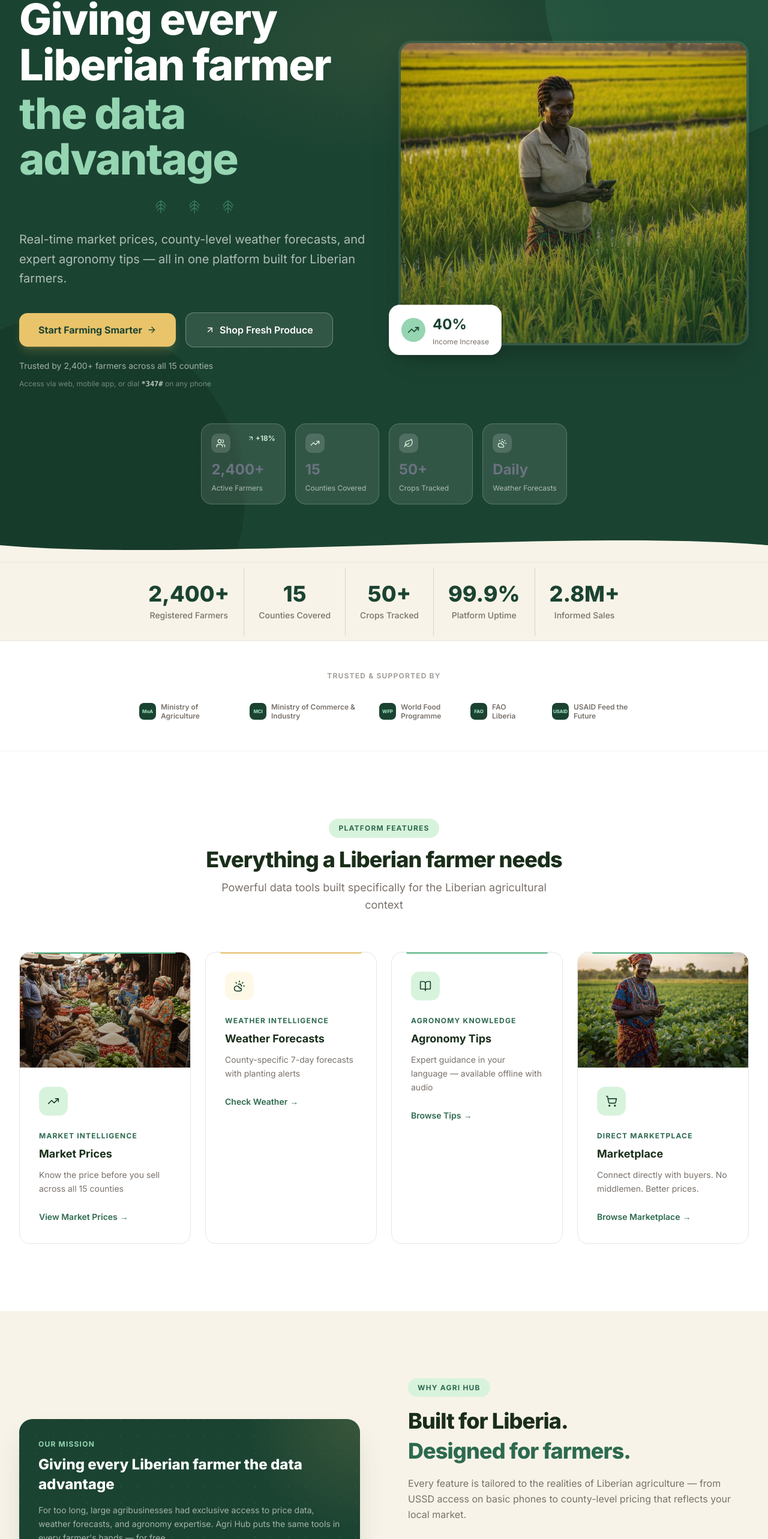
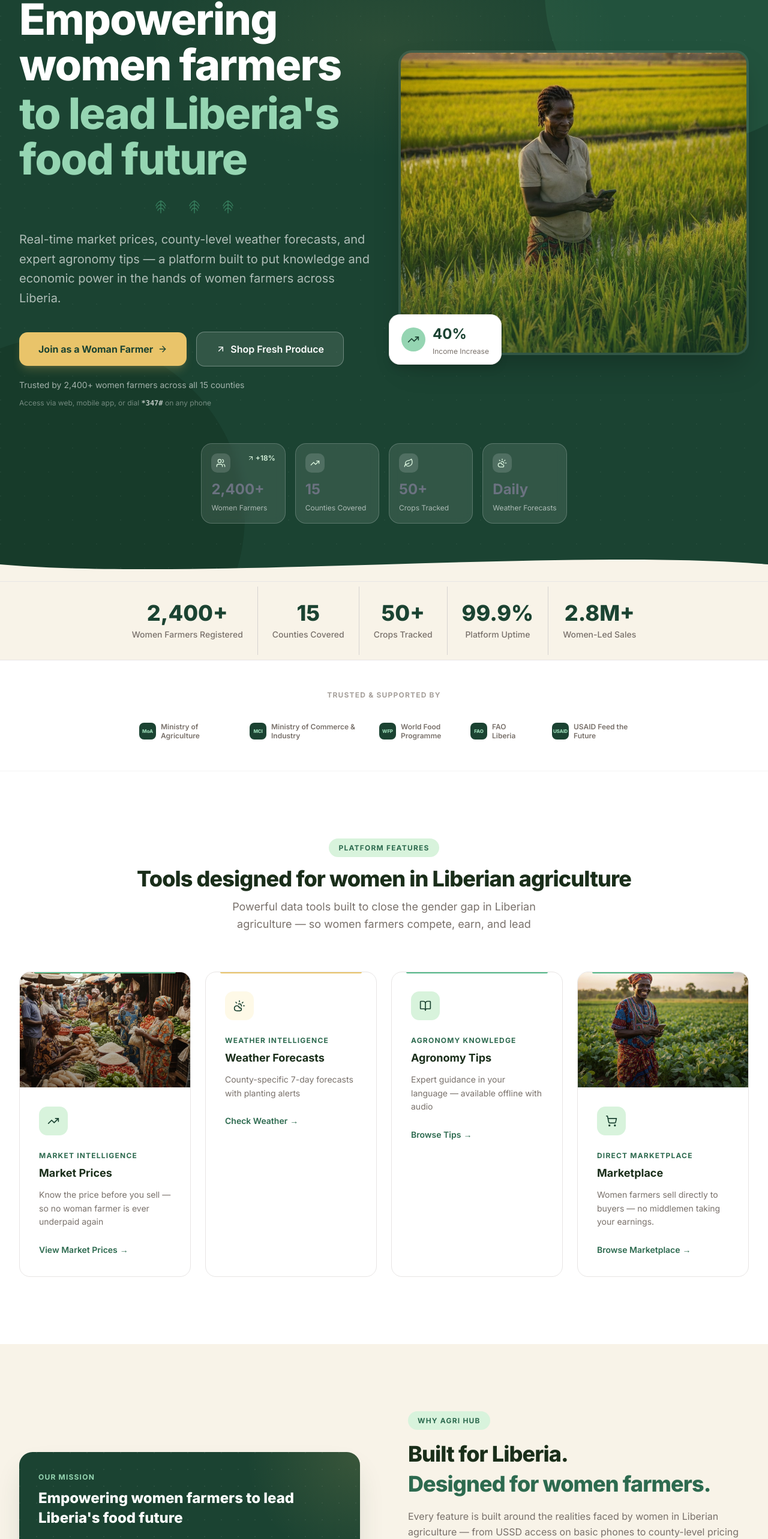
Before and after one commit to Dannybanksrocks/agriconnect-liberia, a Next.js app: page / in a window 1280 px wide. Shown: the part 134-2700 px from the top of the page at 60% size. Built offline with nearby package versions, Linux system fonts and the light colour scheme.

Commit message:
Refactor code structure for improved readability and maintainability

```diff
--- a/app/layout.tsx
+++ b/app/layout.tsx
@@ -1,6 +1,7 @@
 import type { Metadata, Viewport } from 'next'
 import { Inter } from 'next/font/google'
 import { Toaster } from 'sonner'
+import { SpeedInsights } from '@vercel/speed-insights/next'
 import { PWAProvider } from '@/components/shared/PWAProvider'
 import PWAInstallBanner from '@/components/shared/PWAInstallBanner'
 import './globals.css'
@@ -18,8 +19,8 @@ export const metadata: Metadata = {
     template: '%s | AgriHub Liberia',
   },
   description:
-    'Real-time market prices, weather forecasts, and expert agronomy tips for Liberian farmers. Giving every Liberian farmer the data advantage.',
-  keywords: ['agriculture', 'Liberia', 'market prices', 'weather', 'farming', 'agronomy', 'crops'],
+    'Empowering women farmers in Liberia with real-time market prices, weather forecasts, and expert agronomy tips. Closing the gender gap in Liberian agriculture.',
+  keywords: ['agriculture', 'Liberia', 'women farmers', 'women empowerment', 'market prices', 'weather', 'farming', 'agronomy', 'crops', 'gender equality'],
   authors: [{ name: 'Tech 231 Liberia Ltd' }],
   manifest: '/manifest.json',
   icons: {
@@ -59,6 +60,7 @@ export default function RootLayout({
           {children}
           <PWAInstallBanner />
           <Toaster position="top-right" richColors closeButton />
+          <SpeedInsights />
         </PWAProvider>
       </body>
     </html>
--- a/components/landing/FeaturesSection.tsx
+++ b/components/landing/FeaturesSection.tsx
@@ -11,7 +11,7 @@ const features = [
     tag: 'Market Intelligence',
     title: 'Market Prices',
     description:
-      'Know the price before you sell across all 15 counties',
+      'Know the price before you sell — so no woman farmer is ever underpaid again',
     cta: 'View Market Prices',
     href: '/market',
     accent: '#D8F3DC',
@@ -44,7 +44,7 @@ const features = [
     tag: 'Direct Marketplace',
     title: 'Marketplace',
     description:
-      'Connect directly with buyers. No middlemen. Better prices.',
+      'Women farmers sell directly to buyers — no middlemen taking your earnings.',
     cta: 'Browse Marketplace',
     href: '/marketplace',
     accent: '#D8F3DC',
@@ -65,10 +65,10 @@ export default function FeaturesSection() {
             Platform Features
           </p>
           <h2 className="text-3xl md:text-4xl font-extrabold text-[#1A2E1A] tracking-tight">
-            Everything a Liberian farmer needs
+            Tools designed for women in Liberian agriculture
           </h2>
           <p className="mt-3 text-lg text-stone-500 max-w-xl mx-auto">
-            Powerful data tools built specifically for the Liberian agricultural context
+            Powerful data tools built to close the gender gap in Liberian agriculture — so women farmers compete, earn, and lead
           </p>
         </div>
 
--- a/components/landing/HeroSection.tsx
+++ b/components/landing/HeroSection.tsx
@@ -97,9 +97,9 @@ export default function HeroSection() {
             animate="visible"
             className="text-4xl sm:text-5xl md:text-6xl lg:text-7xl font-extrabold text-white tracking-tight leading-[1.06]"
           >
-            Giving every Liberian farmer
+            Empowering women farmers
             <span className="block mt-1 text-[#95D5B2]">
-              the data advantage
+              to lead Liberia&apos;s food future
             </span>
           </motion.h1>
 
@@ -125,7 +125,7 @@ export default function HeroSection() {
             className="text-base sm:text-lg md:text-xl text-white/65 max-w-2xl mx-auto leading-relaxed"
           >
             Real-time market prices, county-level weather forecasts, and expert agronomy tips —
-            all in one platform built for Liberian farmers.
+            a platform built to put knowledge and economic power in the hands of women farmers across Liberia.
           </motion.p>
 
           {/* CTAs */}
@@ -140,7 +140,7 @@ export default function HeroSection() {
               href="/auth/register"
               className="group inline-flex items-center gap-2 bg-[#E9C46A] hover:bg-[#F4D58D] text-[#1B4332] font-bold px-8 py-4 rounded-xl text-base shadow-lg shadow-[#E9C46A]/20 transition-all"
             >
-              Start Farming Smarter
+              Join as a Woman Farmer
               <ArrowRight className="w-4 h-4 group-hover:translate-x-1 transition-transform" />
             </Link>
             <Link
@@ -160,7 +160,7 @@ export default function HeroSection() {
             animate="visible"
             className="mt-5 text-sm text-white/60"
           >
-            Trusted by 2,400+ farmers across all 15 counties
+            Trusted by 2,400+ women farmers across all 15 counties
           </motion.p>
           <motion.p
             custom={0.6}
@@ -213,7 +213,7 @@ export default function HeroSection() {
           animate="visible"
           className="mt-14 grid grid-cols-2 md:grid-cols-4 gap-4 max-w-4xl mx-auto"
         >
-          <FloatStatCard icon={Users}       label="Active Farmers"    value="2,400+"  trend="+18%"   delay={0.7}  />
+          <FloatStatCard icon={Users}       label="Women Farmers"     value="2,400+"  trend="+18%"   delay={0.7}  />
           <FloatStatCard icon={TrendingUp}  label="Counties Covered"  value="15"      delay={0.8}  />
           <FloatStatCard icon={Leaf}        label="Crops Tracked"     value="50+"     delay={0.9}  />
           <FloatStatCard icon={CloudSun}    label="Weather Forecasts" value="Daily"   delay={1.0}  />
--- a/components/landing/HowItWorksSection.tsx
+++ b/components/landing/HowItWorksSection.tsx
@@ -11,7 +11,7 @@ const steps = [
     icon: UserPlus,
     title: 'Create your farm profile',
     description:
-      'Select your county, crops, and farm size. Agri Hub personalises prices and forecasts to your exact location in minutes.',
+      'Select your county, crops, and farm size. Agri Hub personalises prices and forecasts to your exact location — built so every woman farmer can set up in minutes.',
     cta: 'Get started free',
     href: '/auth/register',
     image: '/images/farmer-checking-phone.jpg',
@@ -31,7 +31,7 @@ const steps = [
     icon: TrendingUp,
     title: 'Make smarter decisions',
     description:
-      'Sell at the right market, plant at the right time, and protect your harvest with data that used to be available only to large agribusinesses.',
+      'Sell at the right market, plant at the right time, and protect your harvest with data that used to be available only to large agribusinesses — now in every woman farmer\'s hands.',
     cta: null,
     href: null,
     image: '/images/harvest-celebration.jpg',
@@ -51,9 +51,9 @@ export default function HowItWorksSection() {
             How It Works
           </p>
           <h2 className="text-3xl md:text-4xl font-extrabold text-[#1A2E1A] tracking-tight">
-            Up and running in minutes
+            Your path to a stronger farm business
           </h2>
-          <p className="mt-3 text-lg text-stone-500">Three steps to a smarter farm</p>
+          <p className="mt-3 text-lg text-stone-500">Three steps every woman farmer can take today</p>
         </div>
 
         {/* Steps */}
--- a/components/landing/LandingFooter.tsx
+++ b/components/landing/LandingFooter.tsx
@@ -50,7 +50,7 @@ export default function LandingFooter() {
             </Link>
 
             <p className="text-white/50 text-sm max-w-xs leading-relaxed">
-              Empowering Liberian farmers with real-time data — market prices, weather forecasts, and expert guidance.
+              Empowering Liberian women farmers with real-time data, market access, and expert guidance — because when women farmers thrive, all of Liberia benefits.
             </p>
 
             <div className="flex items-center gap-3">
--- a/components/landing/MissionSection.tsx
+++ b/components/landing/MissionSection.tsx
@@ -47,11 +47,11 @@ export default function MissionSection() {
               <div className="relative z-10">
                 <p className="text-[#95D5B2] text-xs font-bold uppercase tracking-widest mb-2">Our Mission</p>
                 <h3 className="text-2xl font-extrabold text-white leading-snug mb-4">
-                  Giving every Liberian farmer the data advantage
+                  Empowering women farmers to lead Liberia&apos;s food future
                 </h3>
                 <p className="text-white/60 text-sm leading-relaxed mb-6">
-                  For too long, large agribusinesses had exclusive access to price data, weather forecasts, and agronomy expertise.
-                  Agri Hub puts the same tools in every farmer&apos;s hands — for free.
+                  For too long, women who grow the majority of Liberia&apos;s food were excluded from market data, expert guidance, and fair prices.
+                  Agri Hub puts the same tools in every woman farmer&apos;s hands — for free.
                 </p>
                 <div className="flex items-center gap-4">
                   <div className="text-center">
@@ -95,10 +95,10 @@ export default function MissionSection() {
             </p>
             <h2 className="text-3xl md:text-4xl font-extrabold text-[#1A2E1A] tracking-tight leading-snug mb-4">
               Built for Liberia.
-              <span className="block text-[#2D6A4F]">Designed for farmers.</span>
+              <span className="block text-[#2D6A4F]">Designed for women farmers.</span>
             </h2>
             <p className="text-stone-500 text-base leading-relaxed mb-8">
-              Every feature is tailored to the realities of Liberian agriculture — from USSD access on basic phones to county-level pricing that reflects your local market.
+              Every feature is built around the realities faced by women in Liberian agriculture — from USSD access on basic phones to county-level pricing that gives women farmers equal footing in every market.
             </p>
 
             <ul className="space-y-3 mb-10">
@@ -114,7 +114,7 @@ export default function MissionSection() {
               href="/auth/register"
               className="group inline-flex items-center gap-2 bg-[#1B4332] hover:bg-[#2D6A4F] text-white font-bold px-7 py-3.5 rounded-xl text-sm shadow-md shadow-[#1B4332]/20 transition-all"
             >
-              Join 2,400+ Farmers
+              Join 2,400+ Women Farmers
               <ArrowRight className="w-4 h-4 group-hover:translate-x-1 transition-transform" />
             </Link>
           </motion.div>
--- a/components/landing/StatsBar.tsx
+++ b/components/landing/StatsBar.tsx
@@ -11,11 +11,11 @@ interface Stat {
 }
 
 const stats: Stat[] = [
-  { numericValue: 2400, suffix: '+',  label: 'Registered Farmers' },
-  { numericValue: 15,   suffix: '',   label: 'Counties Covered'   },
-  { numericValue: 50,   suffix: '+',  label: 'Crops Tracked'      },
+  { numericValue: 2400, suffix: '+',  label: 'Women Farmers Registered' },
+  { numericValue: 15,   suffix: '',   label: 'Counties Covered'         },
+  { numericValue: 50,   suffix: '+',  label: 'Crops Tracked'            },
   { numericValue: 99.9, suffix: '%',  label: 'Platform Uptime', decimals: 1 },
-  { numericValue: 2.8,  suffix: 'M+', label: 'Informed Sales',  decimals: 1 },
+  { numericValue: 2.8,  suffix: 'M+', label: 'Women-Led Sales',  decimals: 1 },
 ]
 
 function useCountUp(target: number, isInView: boolean, duration = 1600, decimals = 0) {
--- a/components/landing/TestimonialsSection.tsx
+++ b/components/landing/TestimonialsSection.tsx
@@ -40,13 +40,13 @@ export default function TestimonialsSection() {
         <div className="container">
           <div className="text-center mb-14">
             <p className="inline-flex items-center gap-2 text-xs font-bold tracking-widest text-[#2D6A4F] uppercase bg-[#D8F3DC] px-4 py-1.5 rounded-full mb-4">
-              Farmer Stories
+              Women Farmer Stories
             </p>
             <h2 className="text-3xl md:text-4xl font-extrabold text-[#1A2E1A] tracking-tight">
-              Voices from the field
+              Women&apos;s voices from the field
             </h2>
             <p className="mt-3 text-lg text-stone-500">
-              Real results from Liberian farmers using AgriHub
+              Real results from women farmers across Liberia using AgriHub
             </p>
           </div>
 
```
Also changed, not shown: package.json (+4 -3 lines), 2 other files (tests, documents, lock files or other folders).
